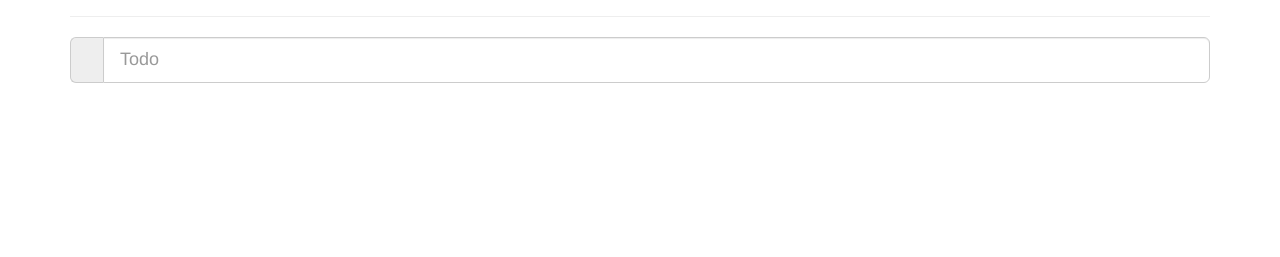
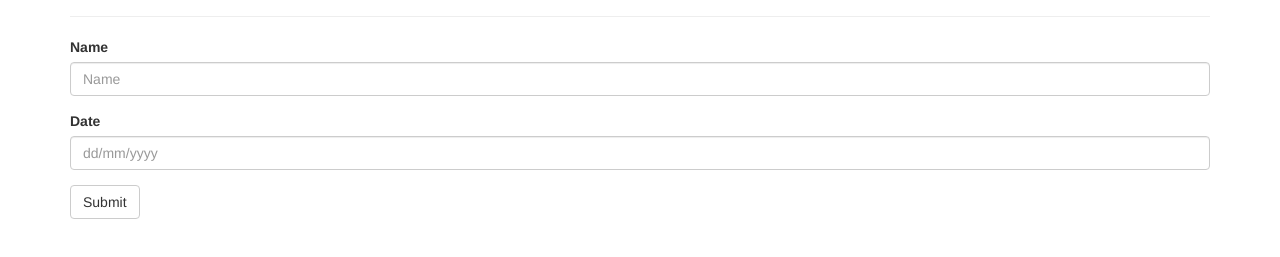
Before and after one commit to SozialeNetzwerke2016/Hausaufgabe1, a plain HTML site: page newTodoTest.html in a window 1280 px wide. Shown: the part 83-340 px from the top of the page. Drawn offline with nearby package versions, Linux system fonts and the light colour scheme.

Commit message:
newTodoTest

```diff
--- a/newTodoTest.html
+++ b/newTodoTest.html
@@ -8,7 +8,7 @@
     <title>Bootstrap 101 Template</title>
 
     <!-- Bootstrap -->
-    <link rel="stylesheet" href="http://maxcdn.bootstrapcdn.com/bootstrap/3.3.6/css/bootstrap.min.css">
+    <link rel="stylesheet" href="css/bootstrap.min.css">
     <!-- HTML5 shim and Respond.js for IE8 support of HTML5 elements and media queries -->
     <!-- WARNING: Respond.js doesn't work if you view the page via file:// -->
     <!--[if lt IE 9]>
@@ -26,10 +26,18 @@
       <div class="page-header">
         <h1>New TODO <small></small></h1>
       </div>
-      <div class="input-group input-group-lg">
-        <span class="input-group-addon" id="sizing-addon1"></span>
-        <input type="text" class="form-control" placeholder="Todo" aria-describedby="sizing-addon1">
-      </div>
+        <form>
+          <div class="form-group">
+            <label for="exampleInputEmail1">Name</label>
+            <input type="email" class="form-control" id="exampleInputEmail1" placeholder="Name">
+          </div>
+          <div class="form-group">
+            <label for="exampleInputPassword1">Date</label>
+            <input type="password" class="form-control" id="exampleInputPassword1" placeholder="dd/mm/yyyy">
+          </div>
+
+          <button type="submit" class="btn btn-default">Submit</button>
+        </form>
     </div>
 
   </body>
```
